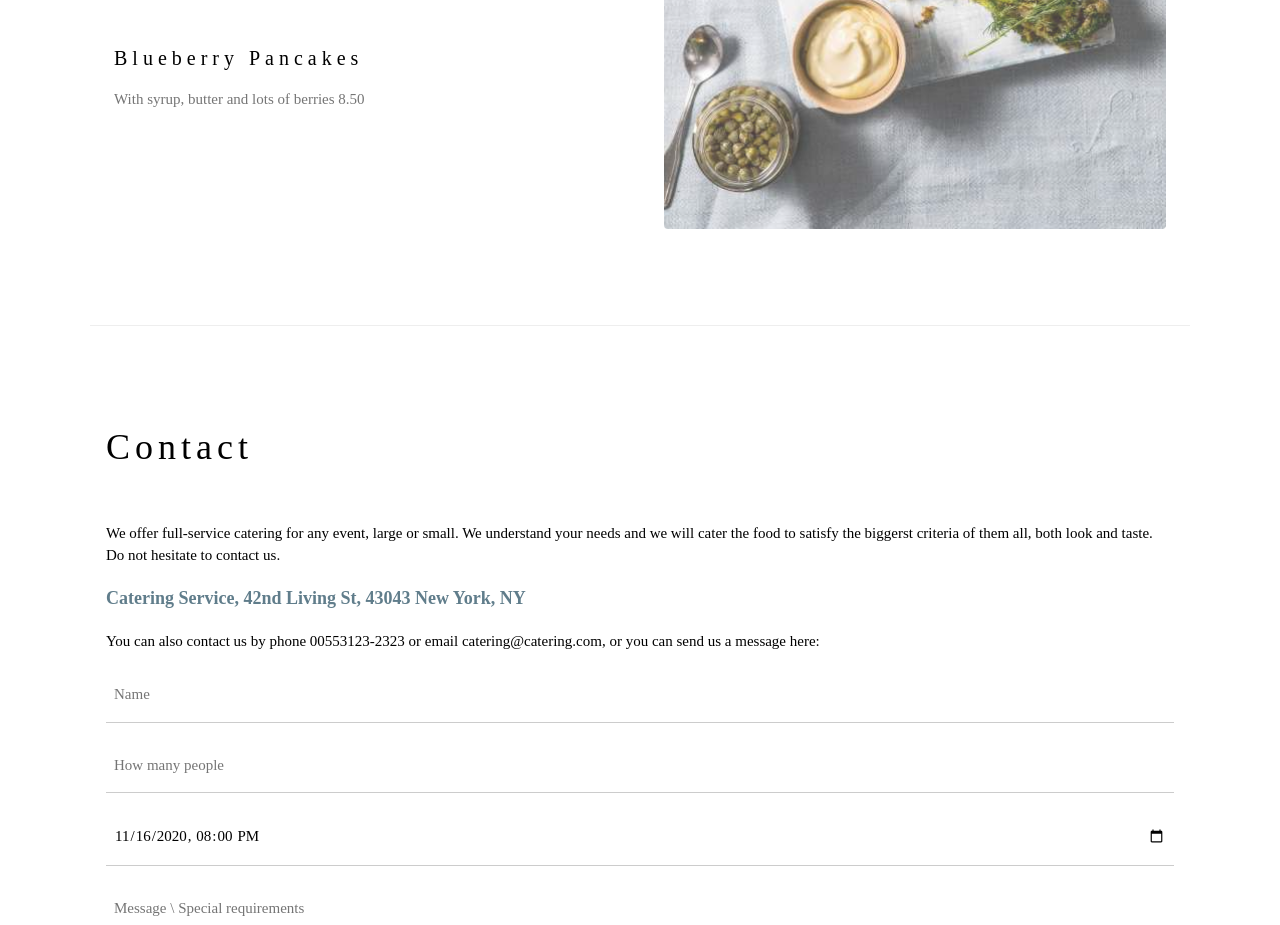
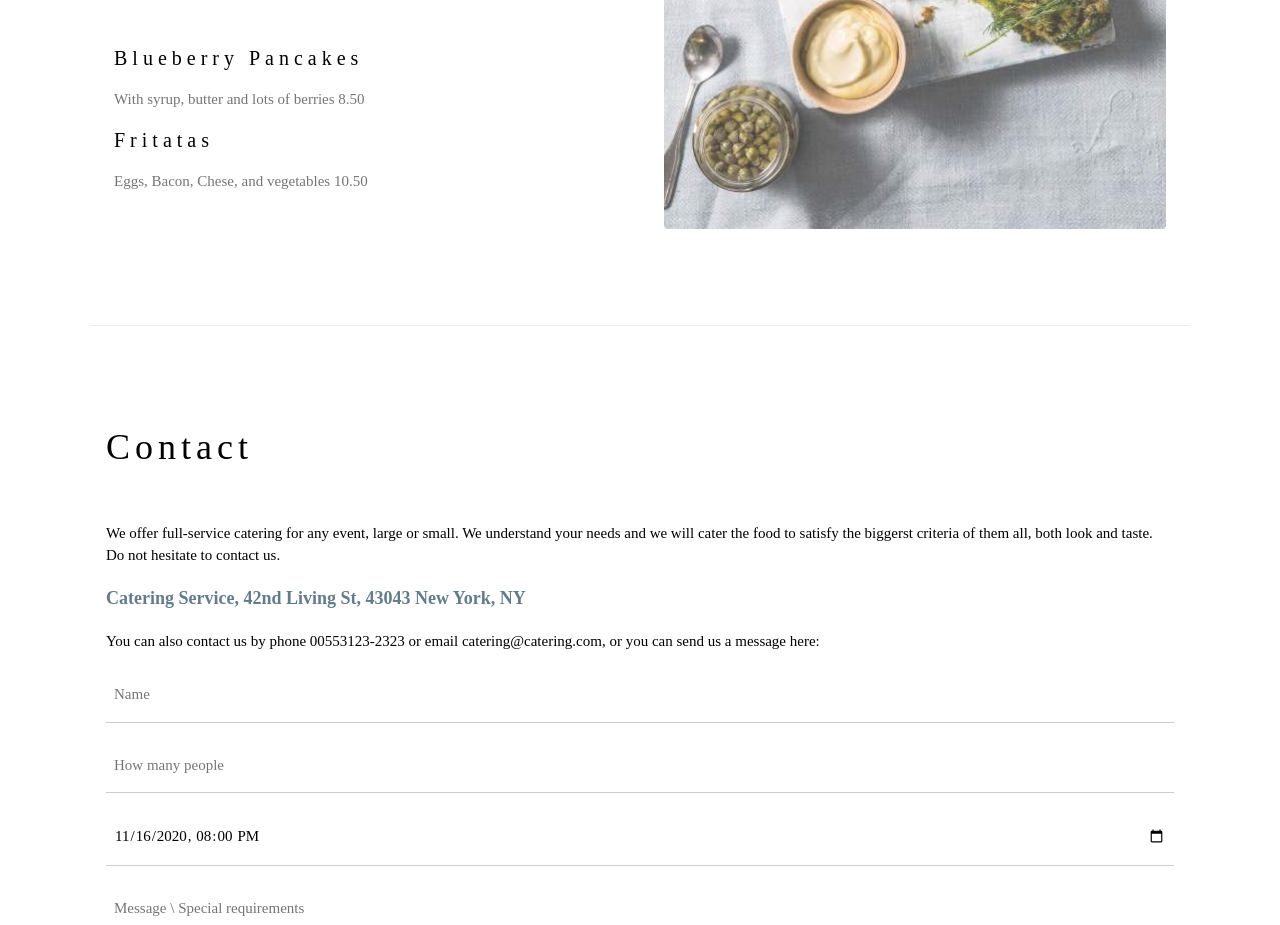
Before and after one commit to Ofrans/mywebsite, a plain HTML site: page index.html in a window 1280 px wide. Shown: the part 2060-2985 px from the top of the page. Drawn offline with nearby package versions, Linux system fonts and the light colour scheme.

Commit message:
Adicionado o item fritata ao menu

```diff
--- a/index.html
+++ b/index.html
@@ -74,6 +74,10 @@ h1, h2, h3, h4, h5, h6 {
 
       <h4>Blueberry Pancakes</h4>
       <p class="w3-text-grey">With syrup, butter and lots of berries 8.50</p>
+
+      <h4>Fritatas</h4>
+      <p class="w3-text-grey">Eggs, Bacon, Chese, and vegetables 10.50</p>
+
     </div>
 
     <div class="w3-col l6 w3-padding-large">
```
